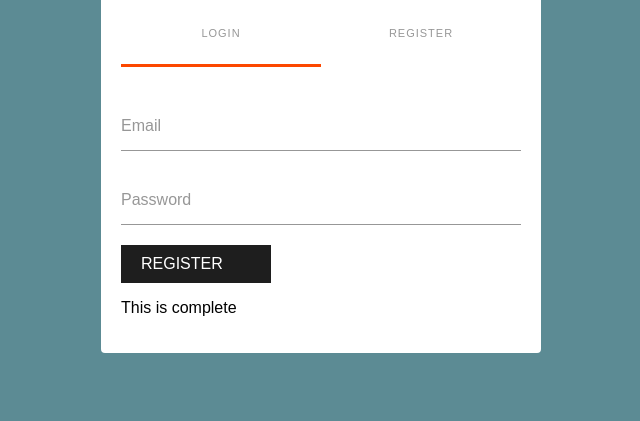
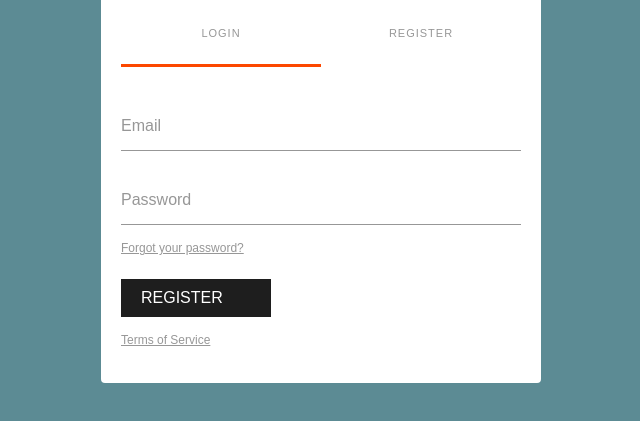
Before and after one commit to fitfab/vanilla-js-cssnext, a website built with webpack: page index.html in a window 1280 px wide. Shown: the part 115-536 px from the top of the page, without its empty margins (319-959 px from the left). Built offline with nearby package versions, Linux system fonts and the light colour scheme; some packages are replaced by stand-ins of ours; files whose address does not match are found by name.

Commit message:
update copy and cleanup

```diff
--- a/index.html
+++ b/index.html
@@ -25,9 +25,11 @@
               <input type="email" value="">
               <label>Password</label>
             </div>
+            <p><a href="#">Forgot your password?</a></p>
             <div class="art-textfield ease-oc">
                 <button type="submit" class="">Register</button>
             </div>
+            <p><a href="#">Terms of Service</a></p>
           </form>
     </div>
 
--- a/src/css/login.css
+++ b/src/css/login.css
@@ -8,10 +8,14 @@ body {
     font-family: var(--fontFamily);
     font-size: var(--fontSize);
 
+    & a {
+        color: var(--grayColor);
+        &:hover {
+            text-decoration: underline;
+        }
+    }
+
     & #app {
-        & h1 {
-            text-align: center;
-        }
         background: #ffffff;
         width: 60%;
         margin: 20px auto;
@@ -21,6 +25,13 @@ body {
 
         max-width: 440px;
         min-width: 300px;
-
+        & h1 {
+            text-align: center;
+        }
+        & p {
+            font-size: 12px;
+            line-height: 22px;
+            color: var(--grayColor);
+        }
     }
 }
--- a/src/js/login.js
+++ b/src/js/login.js
@@ -1,16 +1,11 @@
 import TabIndicator from './tab-indicator'
 import '../css/login.css'
 
-const Manage = (config) => {
-    const AppView = document.getElementById('app')
-    const disclaimer = document.createElement('p')
-    disclaimer.innerHTML = `This is ${config}`
-    AppView.appendChild(disclaimer)
+const Manage = () => {
 
     TabIndicator()
 
     document.getElementById('theform').addEventListener('blur', function(event) {
-        console.log('input: ',event.target.value)
         if (event.target.value !== ''){
             event.target.classList.add('filled')
         } else {
@@ -19,6 +14,7 @@ const Manage = (config) => {
     }, true)
 }
 
+// on DomReady init the app
 document.onreadystatechange = () => {
     if (document.readyState === 'complete') {
         // execute app when dom is ready
```
